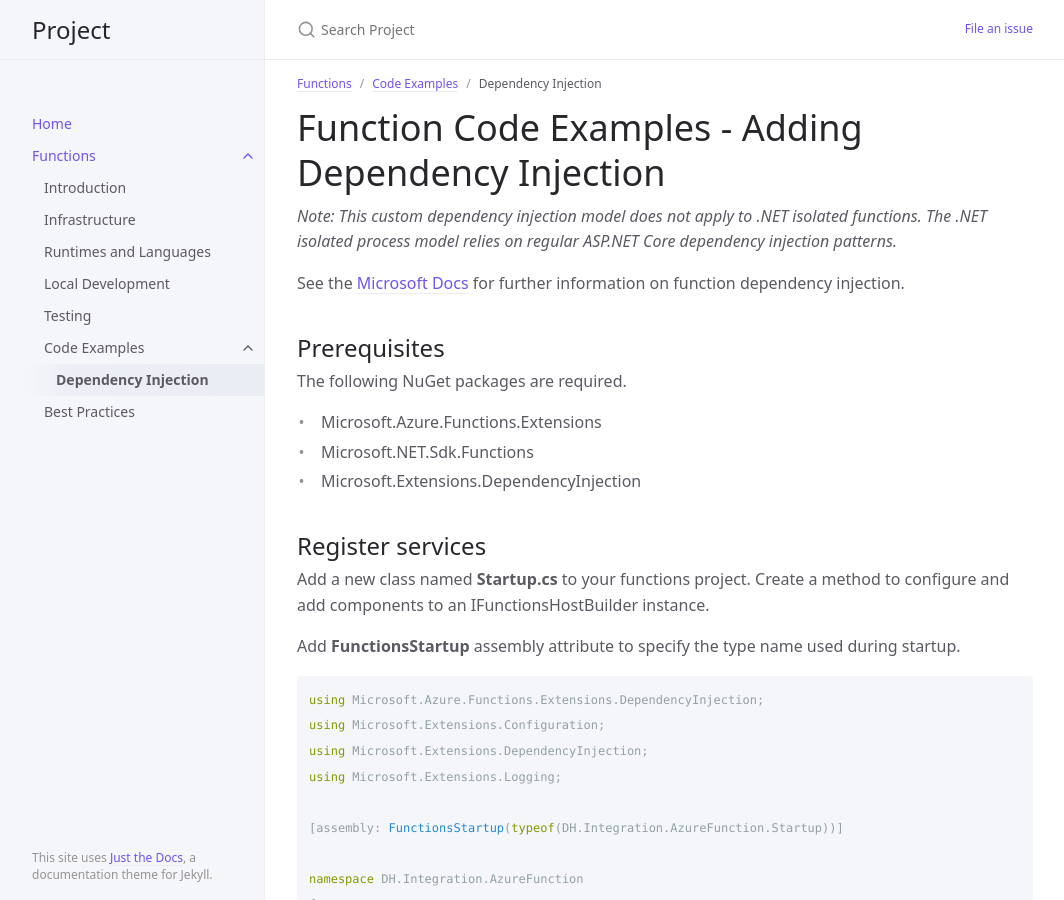
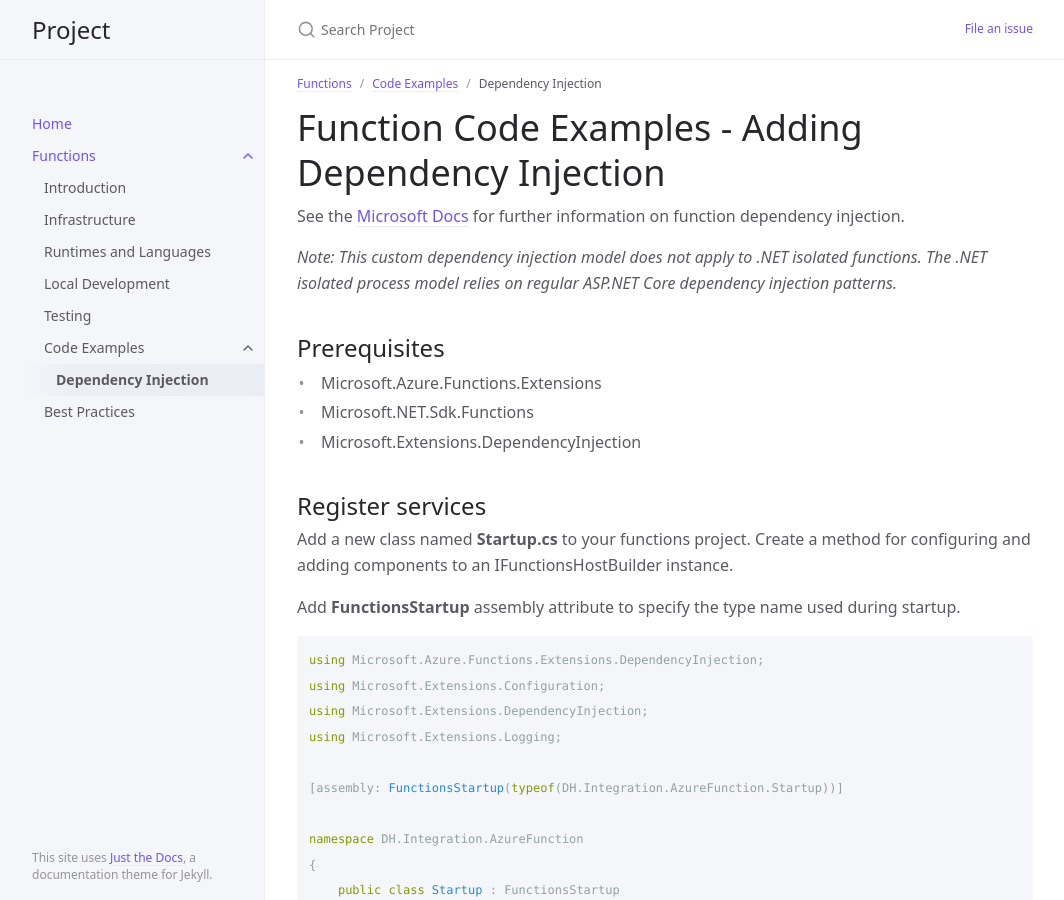
Before and after one commit to bwagner77/docs-test, a Jekyll site: the page built from function/examples-dependency-injection.md, in a window 1280 px wide and 900 px high. Shown: the whole window, without its empty margins (107-1171 px from the left). Built offline with Jekyll 4.4.1, drawn with Linux system fonts in a browser that asks for light colours.

Commit message:
Updated function docs.

```diff
--- a/function/examples-dependency-injection.md
+++ b/function/examples-dependency-injection.md
@@ -9,17 +9,15 @@ nav_order: 1
 # Function Code Examples - Adding Dependency Injection
 {: .no_toc }
 
+See the
+[Microsoft Docs](https://docs.microsoft.com/en-us/azure/azure-functions/functions-dotnet-dependency-injection)
+for further information on function dependency injection.
+
 *Note: This custom dependency injection model does not apply to .NET
 isolated functions. The .NET isolated process model relies on regular
 ASP.NET Core dependency injection patterns.*
 
-See the
-[Microsoft Docs](https://docs.microsoft.com/en-us/azure/azure-functions/functions-dotnet-dependency-injection)
-for further information on function dependency injection.
-
 ## Prerequisites
-
-The following NuGet packages are required.
 
 - Microsoft.Azure.Functions.Extensions
 - Microsoft.NET.Sdk.Functions
@@ -28,7 +26,8 @@ The following NuGet packages are required.
 ## Register services
 
 Add a new class named **Startup.cs** to your functions project. Create a
-method to configure and add components to an IFunctionsHostBuilder instance.
+method for configuring and adding components to an IFunctionsHostBuilder
+instance.
 
 Add **FunctionsStartup** assembly attribute to specify the type name
 used during startup.
```
